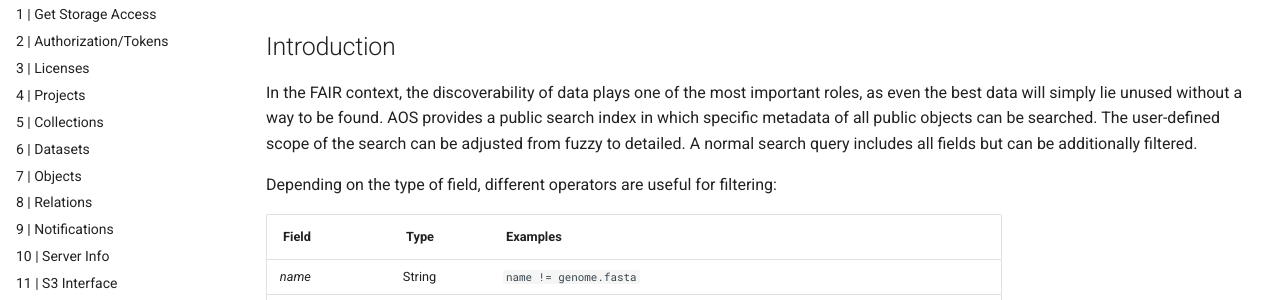
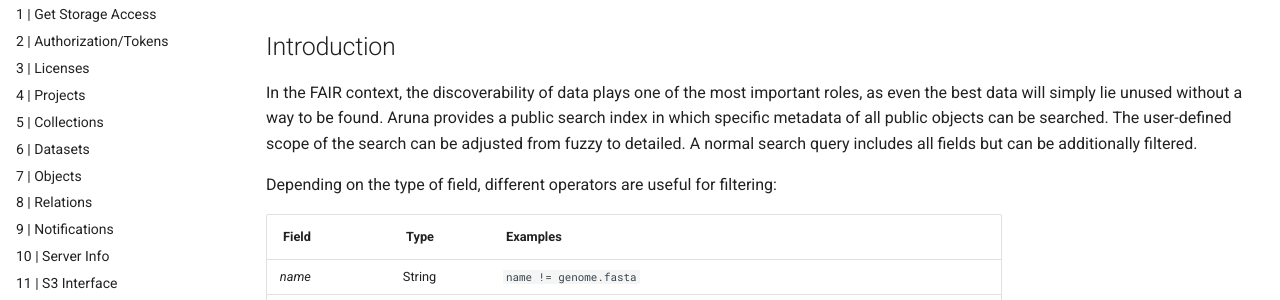
Before and after one commit to ArunaStorage/documentation, an MkDocs documentation site: the page built from docs/get_started/basic_usage/12_How-To-Search.md, in a window 1280 px wide and 1400 px high. Shown: the part 199-499 px from the top of the window. Built offline with MkDocs 1.6.1 and Material for MkDocs 9.7.7, drawn with Linux system fonts in a browser that asks for light colours; comment, search, counter and statistics services are not loaded; the version menu is left out; some of the changed text lies outside the part shown.

Commit message:
chore: Update naming in SearchService examples

````diff
--- a/docs/get_started/basic_usage/12_How-To-Search.md
+++ b/docs/get_started/basic_usage/12_How-To-Search.md
@@ -3,7 +3,7 @@
 
 ## Introduction
 
-In the FAIR context, the discoverability of data plays one of the most important roles, as even the best data will simply lie unused without a way to be found. AOS provides a public search index in which specific metadata of all public objects can be searched. The user-defined scope of the search can be adjusted from fuzzy to detailed. A normal search query includes all fields but can be additionally filtered.
+In the FAIR context, the discoverability of data plays one of the most important roles, as even the best data will simply lie unused without a way to be found. Aruna provides a public search index in which specific metadata of all public objects can be searched. The user-defined scope of the search can be adjusted from fuzzy to detailed. A normal search query includes all fields but can be additionally filtered.
 
 Depending on the type of field, different operators are useful for filtering:
 
@@ -105,7 +105,7 @@
       }' \
          -H 'Authorization: Bearer <AUTH_TOKEN>' \
          -H 'Content-Type: application/json' \
-         -X POST https://<URL-to-AOS-instance-API-gateway>/v2/search
+         -X POST https://<URL-to-Aruna-instance-API-endpoint>/v2/search
     ```
 
     ```bash linenums="1"
@@ -119,7 +119,7 @@
       }' \
          -H 'Authorization: Bearer <AUTH_TOKEN>' \
          -H 'Content-Type: application/json' \
-         -X POST https://<URL-to-AOS-instance-API-gateway>/v2/search
+         -X POST https://<URL-to-Aruna-instance-API-endpoint>/v2/search
     ```
 
     ```bash linenums="1"
@@ -133,7 +133,7 @@
       }' \
          -H 'Authorization: Bearer <AUTH_TOKEN>' \
          -H 'Content-Type: application/json' \
-         -X POST https://<URL-to-AOS-instance-API-gateway>/v2/search
+         -X POST https://<URL-to-Aruna-instance-API-endpoint>/v2/search
     ```
 
 === ":simple-rust: Rust"
@@ -147,7 +147,7 @@
         offset: 0,
     };
 
-    // Send the request to the AOS instance gRPC gateway
+    // Send the request to the Aruna instance gRPC endpoint
     let response = search_client.search_resources(request)
                                  .await
                                  .unwrap()
@@ -166,7 +166,7 @@
         offset: 0,
     };
 
-    // Send the request to the AOS instance gRPC gateway
+    // Send the request to the Aruna instance gRPC endpoint
     let response = search_client.search_resources(request)
                                  .await
                                  .unwrap()
@@ -185,7 +185,7 @@
         offset: 0,
     };
 
-    // Send the request to the AOS instance gRPC gateway
+    // Send the request to the Aruna instance gRPC endpoint
     let response = search_client.search_resources(request)
                                  .await
                                  .unwrap()
@@ -206,7 +206,7 @@
         offset=0
     )
 
-    # Send the request to the AOS instance gRPC gateway
+    # Send the request to the Aruna instance gRPC endpoint
     response = client.search_client.SearchResources(request=request)
 
     # Do something with the response
@@ -222,7 +222,7 @@
         offset=0
     )
 
-    # Send the request to the AOS instance gRPC gateway
+    # Send the request to the Aruna instance gRPC endpoint
     response = client.search_client.SearchResources(request=request)
 
     # Do something with the response
@@ -238,7 +238,7 @@
         offset=0
     )
 
-    # Send the request to the AOS instance gRPC gateway
+    # Send the request to the Aruna instance gRPC endpoint
     response = client.search_client.SearchResources(request=request)
 
     # Do something with the response
@@ -262,14 +262,14 @@
     # Native JSON request to fetch information of a public Object
     curl -H 'Authorization: Bearer <AUTH_TOKEN>' \
          -H 'Content-Type: application/json' \
-         -X GET https://<URL-to-AOS-instance-API-gateway>/v2/resource/{resource-id}
+         -X GET https://<URL-to-Aruna-instance-API-endpoint>/v2/resource/{resource-id}
     ```
 
     ```bash linenums="1"
     # Native JSON request to fetch information of multiple public Objects
     curl -H 'Authorization: Bearer <AUTH_TOKEN>' \
          -H 'Content-Type: application/json' \
-         -X GET 'https://<URL-to-AOS-instance-API-gateway>/v2/resources?resourceIds=resource-id-01&resourceIds=resource-id-02'
+         -X GET 'https://<URL-to-Aruna-instance-API-endpoint>/v2/resources?resourceIds=resource-id-01&resourceIds=resource-id-02'
     ```
 
 === ":simple-rust: Rust"
@@ -280,7 +280,7 @@
         resource_id: "<resource-id>".to_string(),
     };
 
-    // Send the request to the AOS instance gRPC gateway
+    // Send the request to the Aruna instance gRPC endpoint
     let response = search_client.get_resource(request)
                                  .await
                                  .unwrap()
@@ -300,7 +300,7 @@
         ],
     };
 
-    // Send the request to the AOS instance gRPC gateway
+    // Send the request to the Aruna instance gRPC endpoint
     let response = search_client.get_resources(request)
                                  .await
                                  .unwrap()
@@ -318,7 +318,7 @@
         resource_id="<resource-id>"
     )
 
-    # Send the request to the AOS instance gRPC gateway
+    # Send the request to the Aruna instance gRPC endpoint
     response = client.search_client.GetResource(request=request)
 
     # Do something with the response
@@ -335,7 +335,7 @@
         ]
     )
 
-    # Send the request to the AOS instance gRPC gateway
+    # Send the request to the Aruna instance gRPC endpoint
     response = client.search_client.GetResource(request=request)
 
     # Do something with the response
@@ -349,7 +349,7 @@
 
 ??? Abstract "Required permissions"
 
-    To request access to a resource you only have to be a registered AOS user.
+    To request access to a resource you only have to be a registered Aruna user.
 
 === ":simple-curl: cURL"
 
@@ -357,7 +357,7 @@
     # Native JSON request to request access to an Object of another user
     curl -H 'Authorization: Bearer <AUTH_TOKEN>' \
          -H 'Content-Type: application/json' \
-         -X GET 'https://<URL-to-AOS-instance-API-gateway>/v2/resource/resource-id/access?message=Would%20you%20please%20give%20me%20access%20to%20this%20dataset%3F'
+         -X GET 'https://<URL-to-Aruna-instance-API-endpoint>/v2/resource/resource-id/access?message=Would%20you%20please%20give%20me%20access%20to%20this%20dataset%3F'
     ```
 
 === ":simple-rust: Rust"
@@ -369,7 +369,7 @@
         message: "Would you please give me access to this dataset?".to_string(),
     };
 
-    // Send the request to the AOS instance gRPC gateway
+    // Send the request to the Aruna instance gRPC endpoint
     let response = search_client.request_resource_access(request)
                                  .await
                                  .unwrap()
@@ -388,7 +388,7 @@
         message="Would you please give me access to this dataset?"
     )
 
-    # Send the request to the AOS instance gRPC gateway
+    # Send the request to the Aruna instance gRPC endpoint
     response = client.search_client.RequestResourceAccess(request=request)
 
     # Do something with the response
````
